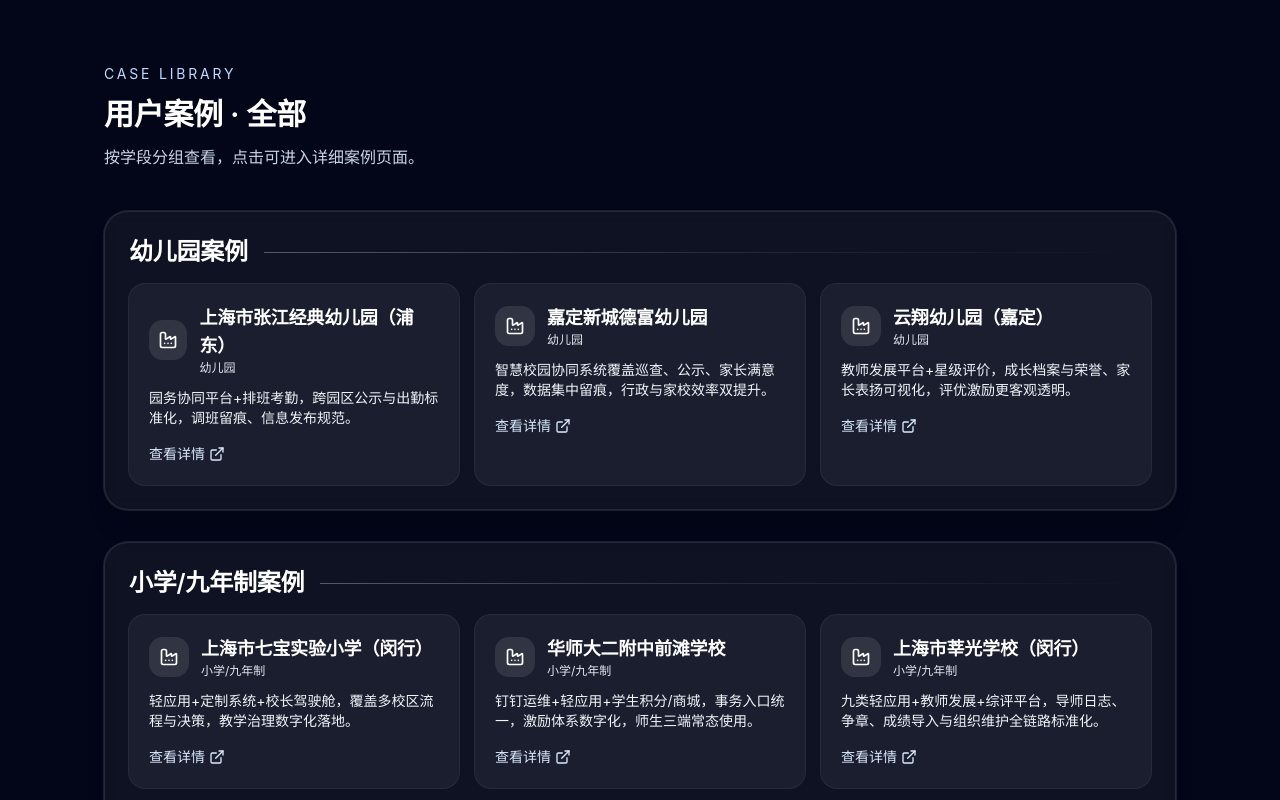
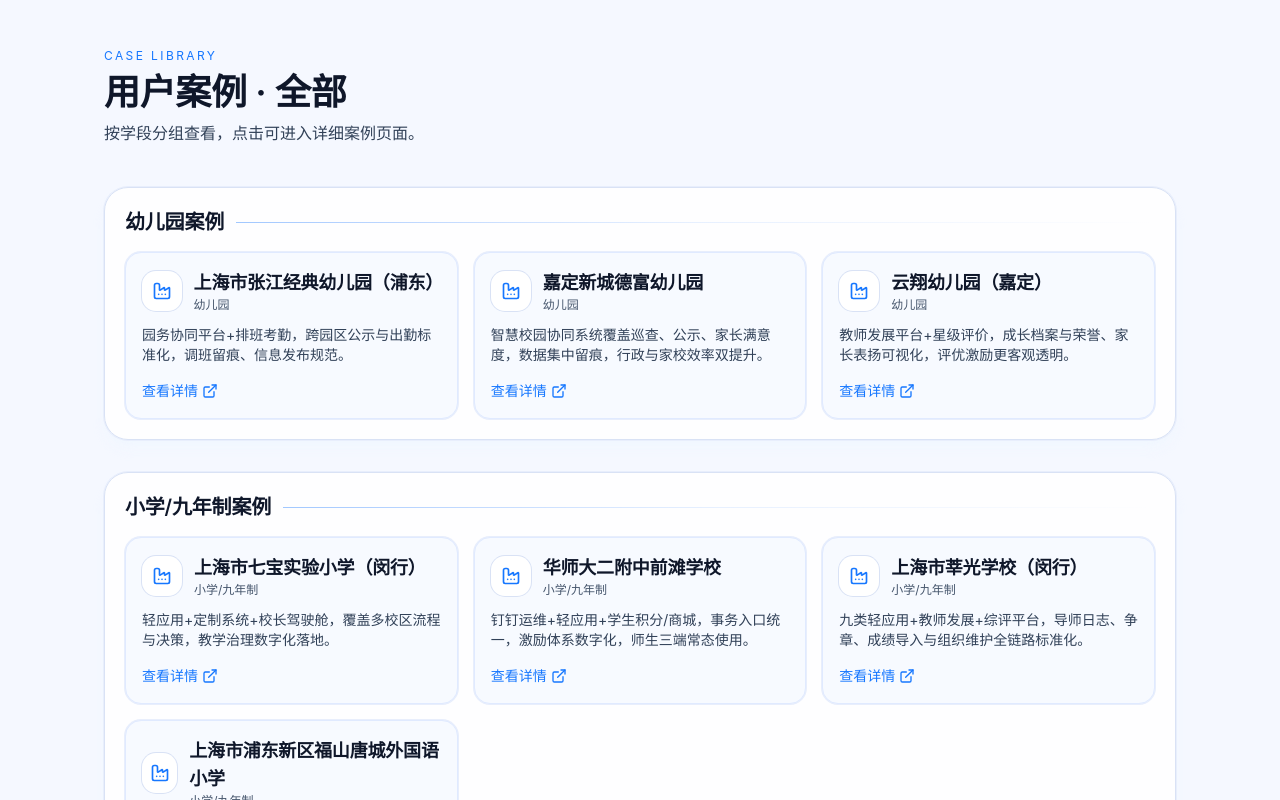
Before and after one commit to xialan100/yili, a Next.js app: page /yili/cases in a window 1280 px wide. Shown: the top 800 px of the page. Built offline with nearby package versions, Linux system fonts and the light colour scheme.

Commit message:
Refresh cases index to match main visual

```diff
--- a/src/app/cases/page.tsx
+++ b/src/app/cases/page.tsx
@@ -7,14 +7,14 @@
 
 export default function CasesIndex() {
   return (
-    <div className="min-h-screen bg-slate-950 text-slate-100">
-      <div className="pointer-events-none absolute inset-0 -z-10 bg-[radial-gradient(circle_at_15%_20%,rgba(59,130,246,0.27),transparent_30%),radial-gradient(circle_at_85%_10%,rgba(45,212,191,0.2),transparent_35%),linear-gradient(135deg,#0b1223,#0d172e)]" />
-      <div className="pointer-events-none absolute inset-0 -z-10 bg-[linear-gradient(120deg,rgba(255,255,255,0.04)_1px,transparent_1px),linear-gradient(60deg,rgba(255,255,255,0.04)_1px,transparent_1px)] bg-[length:140px_140px]" />
-      <main className="mx-auto flex max-w-6xl flex-col gap-10 px-6 pb-16 pt-16 sm:px-10">
-        <header className="space-y-3">
-          <p className="text-sm uppercase tracking-[0.2em] text-blue-200">Case Library</p>
-          <h1 className="text-3xl font-semibold text-white">用户案例 · 全部</h1>
-          <p className="text-slate-300">按学段分组查看，点击可进入详细案例页面。</p>
+    <div className="relative min-h-screen overflow-hidden bg-[#f5f8ff] text-[#0f172a]">
+      <div className="pointer-events-none absolute inset-0 -z-10 bg-[radial-gradient(circle_at_20%_20%,rgba(22,119,255,0.14),transparent_35%),radial-gradient(circle_at_80%_10%,rgba(122,216,255,0.14),transparent_40%),linear-gradient(135deg,#e8f1ff,#f7faff)]" />
+      <div className="pointer-events-none absolute inset-x-0 top-0 -z-10 h-36 bg-gradient-to-b from-[#1677ff]/10 via-white/70 to-transparent" />
+      <main className="mx-auto flex max-w-6xl flex-col gap-8 px-5 pb-14 pt-12 sm:px-10 sm:gap-10">
+        <header className="space-y-2">
+          <p className="text-xs uppercase tracking-[0.2em] text-[#1677ff]">Case Library</p>
+          <h1 className="text-3xl font-semibold text-[#0f172a] sm:text-4xl">用户案例 · 全部</h1>
+          <p className="text-slate-700">按学段分组查看，点击可进入详细案例页面。</p>
         </header>
 
         <div className="grid gap-8">
@@ -22,29 +22,29 @@
             const grouped = allCases.filter((c) => c.segment === segment);
             if (grouped.length === 0) return null;
             return (
-              <div key={segment} className="space-y-4 rounded-3xl border border-white/10 bg-white/5 p-6 shadow-xl ring-1 ring-white/10 backdrop-blur">
-                <div className="flex items-center justify-between">
-                  <h2 className="text-2xl font-semibold text-white">{segment}案例</h2>
-                  <div className="h-px flex-1 bg-gradient-to-r from-white/30 via-white/10 to-transparent ml-4" />
+              <div key={segment} className="space-y-4 rounded-3xl border border-[#d9e2f5] bg-white/90 p-5 shadow-lg shadow-blue-50/60 ring-1 ring-[#e8eefc]">
+                <div className="flex items-center justify-between gap-3">
+                  <h2 className="text-xl font-semibold text-[#0f172a]">{segment}案例</h2>
+                  <div className="hidden h-px flex-1 bg-gradient-to-r from-[#1677ff]/40 via-[#8ab8ff]/20 to-transparent sm:block" />
                 </div>
-                <div className="grid gap-4 md:grid-cols-3">
+                <div className="grid gap-3 sm:gap-4 md:grid-cols-3">
                   {grouped.map((project) => (
                     <a
                       key={project.slug}
                       href={`${assetPrefix}/cases/${project.slug}/`}
-                      className="group block rounded-2xl bg-white/5 p-5 ring-1 ring-white/10 transition hover:-translate-y-1 hover:shadow-lg hover:shadow-blue-900/40"
+                      className="group block rounded-2xl border border-[#e0eaff] bg-[#f7faff] p-4 ring-1 ring-[#e8eefc] transition hover:-translate-y-1 hover:border-[#8ab8ff] hover:ring-[#8ab8ff] hover:shadow-lg hover:shadow-blue-100/60"
                     >
                       <div className="flex items-center gap-3">
-                        <div className="flex h-10 w-10 items-center justify-center rounded-xl bg-white/10 text-white">
+                        <div className="flex h-10 w-10 items-center justify-center rounded-xl bg-white text-[#1677ff] ring-1 ring-[#d9e2f5]">
                           <Factory className="h-5 w-5" />
                         </div>
                         <div>
-                          <h3 className="text-lg font-semibold text-white">{project.name}</h3>
-                          <p className="text-xs text-slate-200">{segment}</p>
+                          <h3 className="text-lg font-semibold text-[#0f172a]">{project.name}</h3>
+                          <p className="text-xs text-slate-600">{segment}</p>
                         </div>
                       </div>
-                      <p className="mt-3 text-sm text-slate-100">{project.result}</p>
-                      <div className="mt-4 inline-flex items-center gap-1 text-sm font-medium text-blue-100 group-hover:text-white">
+                      <p className="mt-3 text-sm text-slate-700">{project.result}</p>
+                      <div className="mt-4 inline-flex items-center gap-1 text-sm font-medium text-[#1677ff] group-hover:text-[#0f5fd8]">
                         查看详情 <ExternalLink className="h-4 w-4" />
                       </div>
                     </a>
```
